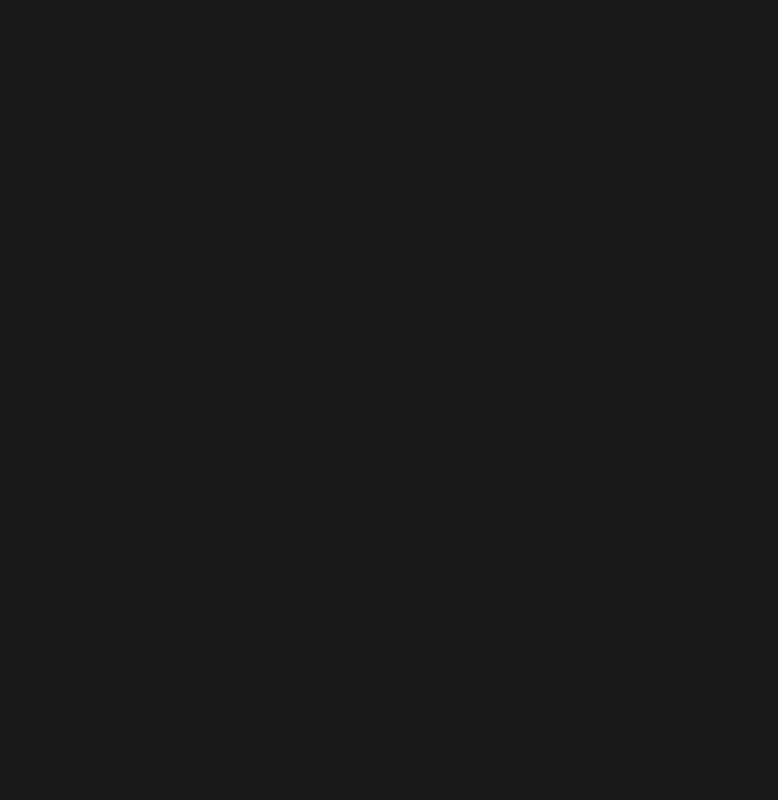
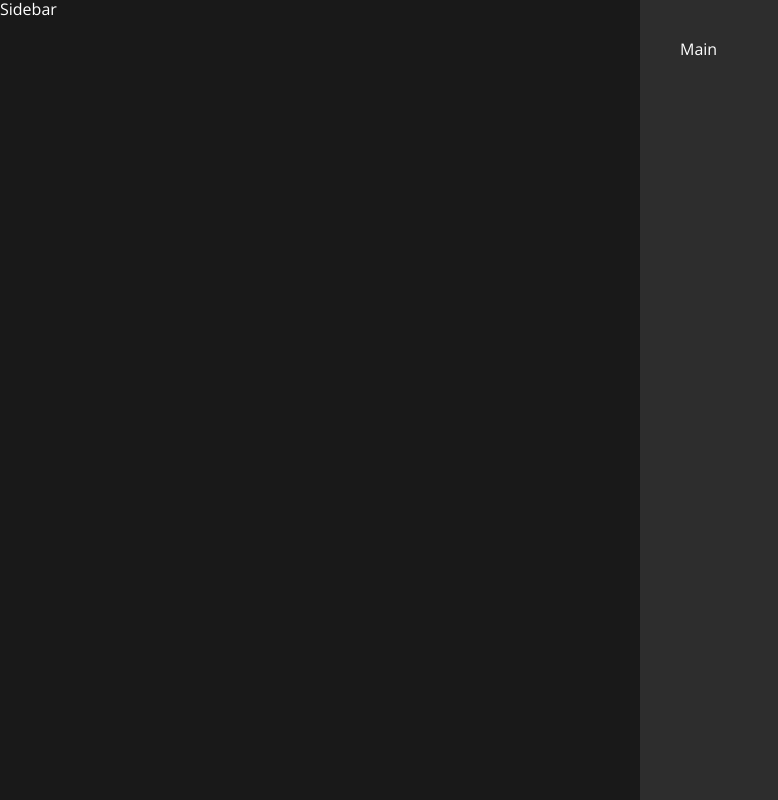
Before and after one commit to CarlosFortunatoDev/api-github-dev, a React (Create React App) app: page /repositories in a window 1280 px wide. Before the commit this address had no page. Shown: the whole page, without its empty margins (0-778 px from the left). Built offline with nearby package versions, Linux system fonts and the light colour scheme.

Commit message:
Criando estrutura central da tela de repositórios

```diff
--- /dev/null
+++ b/src/pages/RepositoriesPage/index.jsx
@@ -0,0 +1,14 @@
+import React from 'react'
+
+import { Container, Sidebar, Main } from './styles'
+
+function Repositories() {
+  return (
+    <Container>
+      <Sidebar>Sidebar</Sidebar>
+      <Main>Main</Main>
+    </Container>
+  )
+}
+
+export default Repositories
--- /dev/null
+++ b/src/pages/RepositoriesPage/styles.js
@@ -0,0 +1,31 @@
+import styled from "styled-components";
+
+export const Container = styled.main`
+  display: flex;
+  min-height: 100vh;
+
+  @media screen and (max-width: ${(props => props.theme.breakpoints.md)}) {
+    flex-direction: column;
+  }
+`
+export const Sidebar = styled.aside`
+  background: ${(props => props.theme.colors.background)};
+  min-width: 40rem;
+  max-height: 100vh;
+  overflow-y: hidden;
+`
+export const Main = styled.section`
+  background: ${(props => props.theme.colors.container)};
+  width: 100%;
+  height: 100vh;
+  padding: 40px;
+  overflow-y: hidden;
+
+  @media screen and (max-width: ${(props => props.theme.breakpoints.md)}) {
+    height: 100%;
+  }
+
+  @media screen and (max-width: ${(props => props.theme.breakpoints.sm)}) {
+    padding: 40px 20px;
+  }
+`
--- a/src/routes.jsx
+++ b/src/routes.jsx
@@ -2,10 +2,12 @@ import React from "react";
 import { Route, Routes } from "react-router-dom";
 
 import MainPage from "./pages/MainPage";
+import Repositories from "./pages/RepositoriesPage";
 
 export default function AppRoutes() {
   return (
     <Routes>
+      <Route path="/repositories" element={<Repositories />} />
       <Route path="/" element={<MainPage />} />
     </Routes>
   );
--- a/src/styles/global.js
+++ b/src/styles/global.js
@@ -14,7 +14,6 @@ export const GlobalStyle = createGlobalStyle`
   body {
     background: ${(props) => props.theme.colors.background};
     -webkit-font-smoothing: antialiased !important;
-    padding: 1rem;
   }
 
   a {
```
